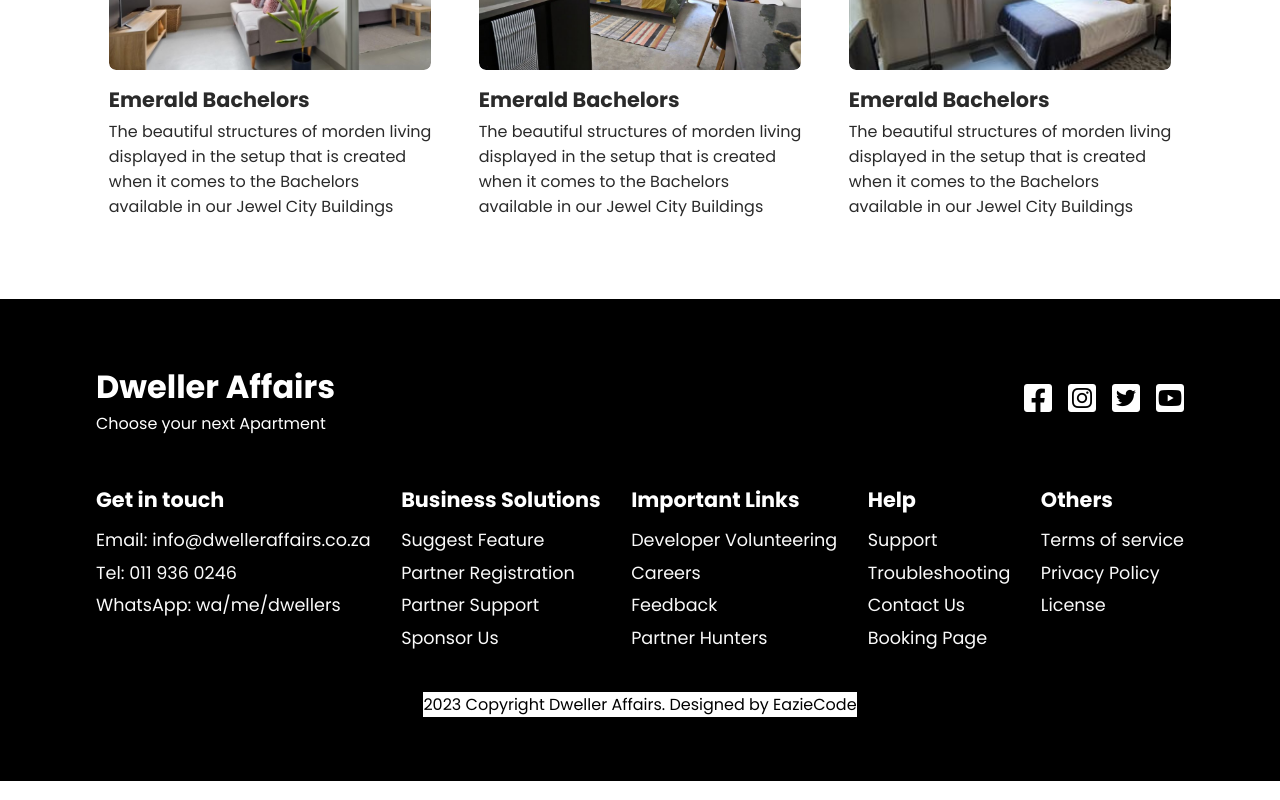
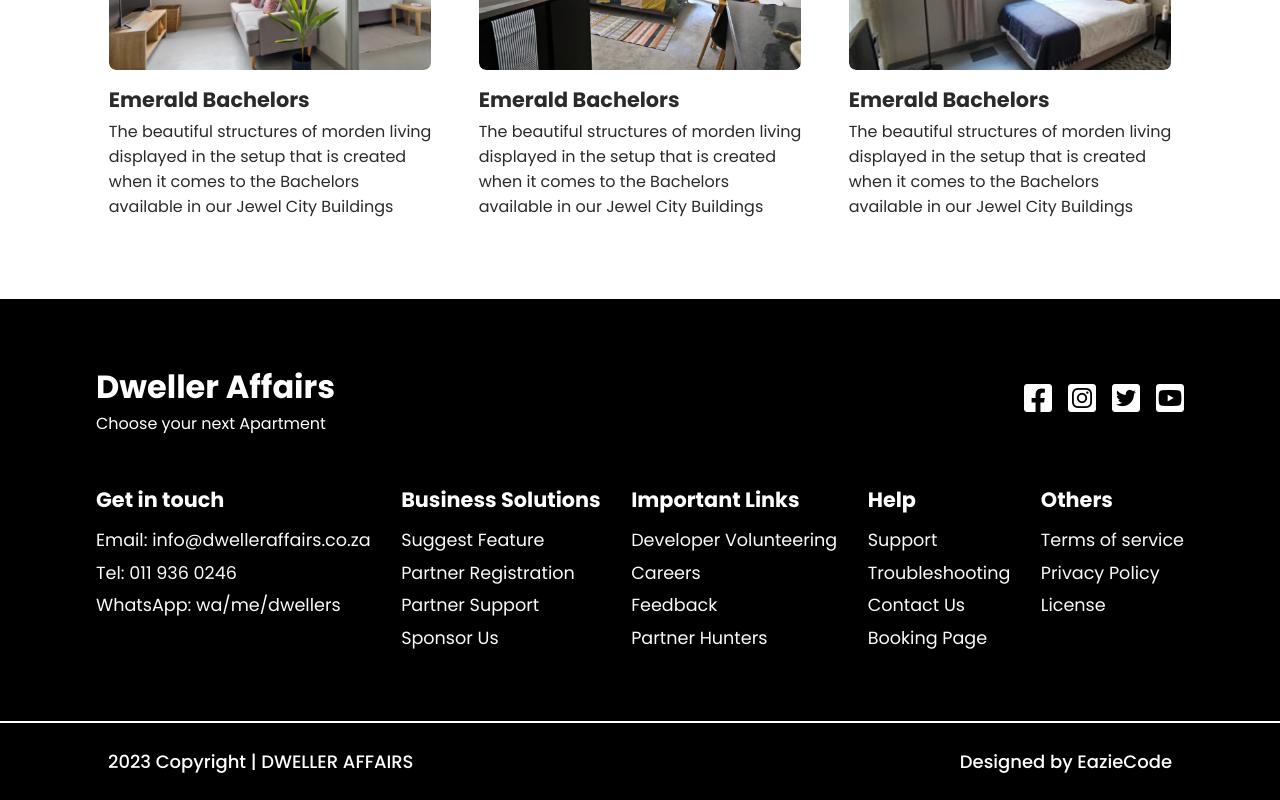
Before and after one commit to ThembaMahlangu/dweller-affairs, a React (Create React App) app in the folder frontend/: page / in a window 1280 px wide. Shown: the part 2166-2966 px from the top of the page. Built offline with nearby package versions, Linux system fonts and the light colour scheme.

Commit message:
[UPDATE] Fixed copyright section

```diff
--- a/frontend/package.json
+++ b/frontend/package.json
@@ -21,7 +21,7 @@
     "@babel/runtime": "7.13.8"
   },
   "scripts": {
-    "start": "react-scripts start",
+    "start": "react-scripts --openssl-legacy-provider start",
     "build": "react-scripts build",
     "test": "react-scripts test --env=jsdom",
     "eject": "react-scripts eject"
--- a/frontend/src/components/Footer.js
+++ b/frontend/src/components/Footer.js
@@ -2,6 +2,7 @@ import "./FooterStyles.css";
 
 const Footer = () => {
   return (
+    <>
       <div className="footer">
         <div className="top">
           <div>
@@ -65,12 +66,13 @@ const Footer = () => {
             <a href="/admindashboard">Privacy Policy</a>
             <a href="/partnerdashboard">License</a>
           </div>
-
+        </div>
       </div>
       <div className="copyright">
-        <p className="copyright-content">2023 Copyright Dweller Affairs. Designed by EazieCode</p>
+        <p className="copyright-content">2023 Copyright | DWELLER AFFAIRS</p>
+        <p> Designed by EazieCode</p>
       </div>
-    </div>
+    </>
   );
 };
 
--- a/frontend/src/components/FooterStyles.css
+++ b/frontend/src/components/FooterStyles.css
@@ -50,14 +50,23 @@
 
 .copyright {
     display: flex;
-    justify-content: center;
-    margin: 0;
-    margin-top: 2.2rem;
+    justify-content: space-between;
+  padding:1.4em 6em;
+  background: #000;
+  color: white;
+  font-weight: 500;
+  font-size: 18px;
+  border-top: 2px solid ;
+    /* margin: 0; */
+    /* margin-top: 2.2rem; */
 }
 
 .copyright-content {
-    background: white;
-    color: #000;
+    display: flex;
+    /* justify-content: space-between; */
+    /* align-items: flex-end; */
+    /* background: white; */
+    /* color: #000; */
 }
 
 @media screen and (max-width: 850px) {
```
Also changed, not shown: 1 other file (tests, documents, lock files or other folders). Lines whose indentation alone changed are shown as unchanged.
